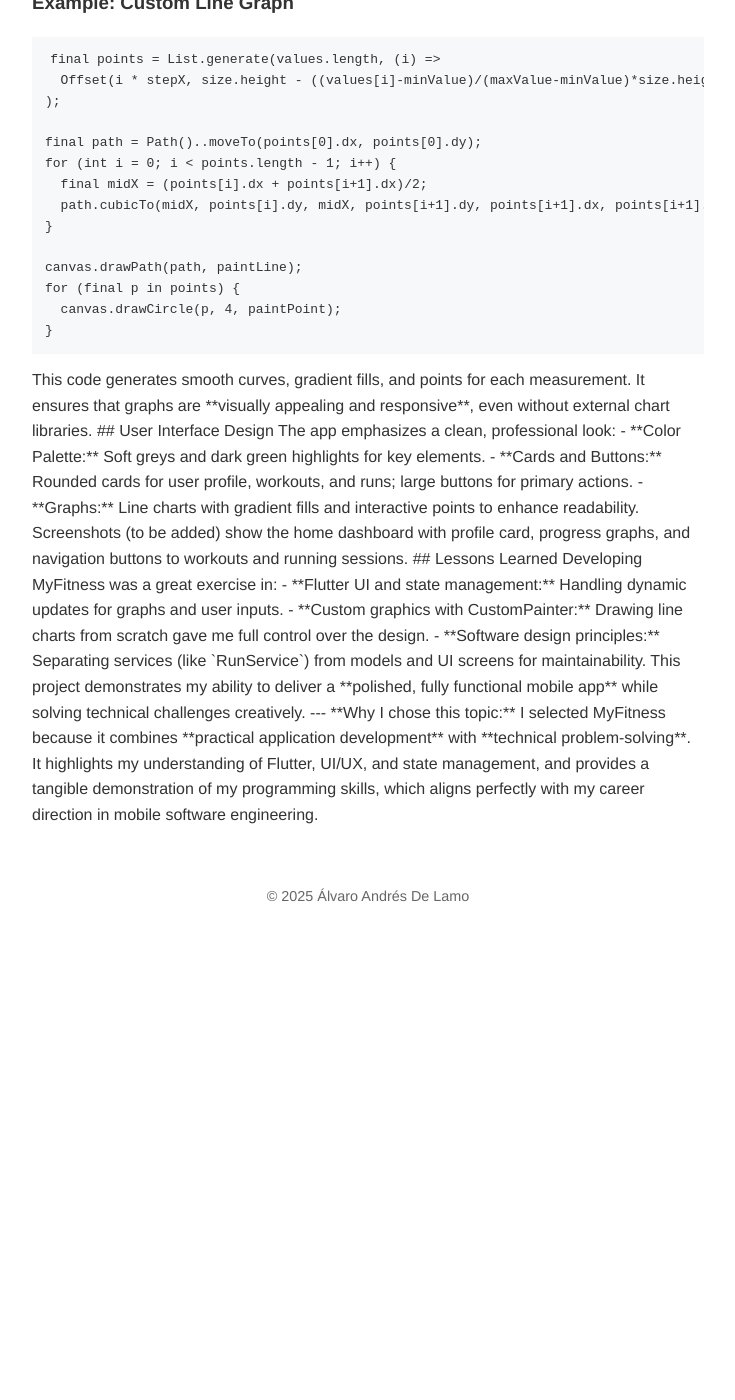
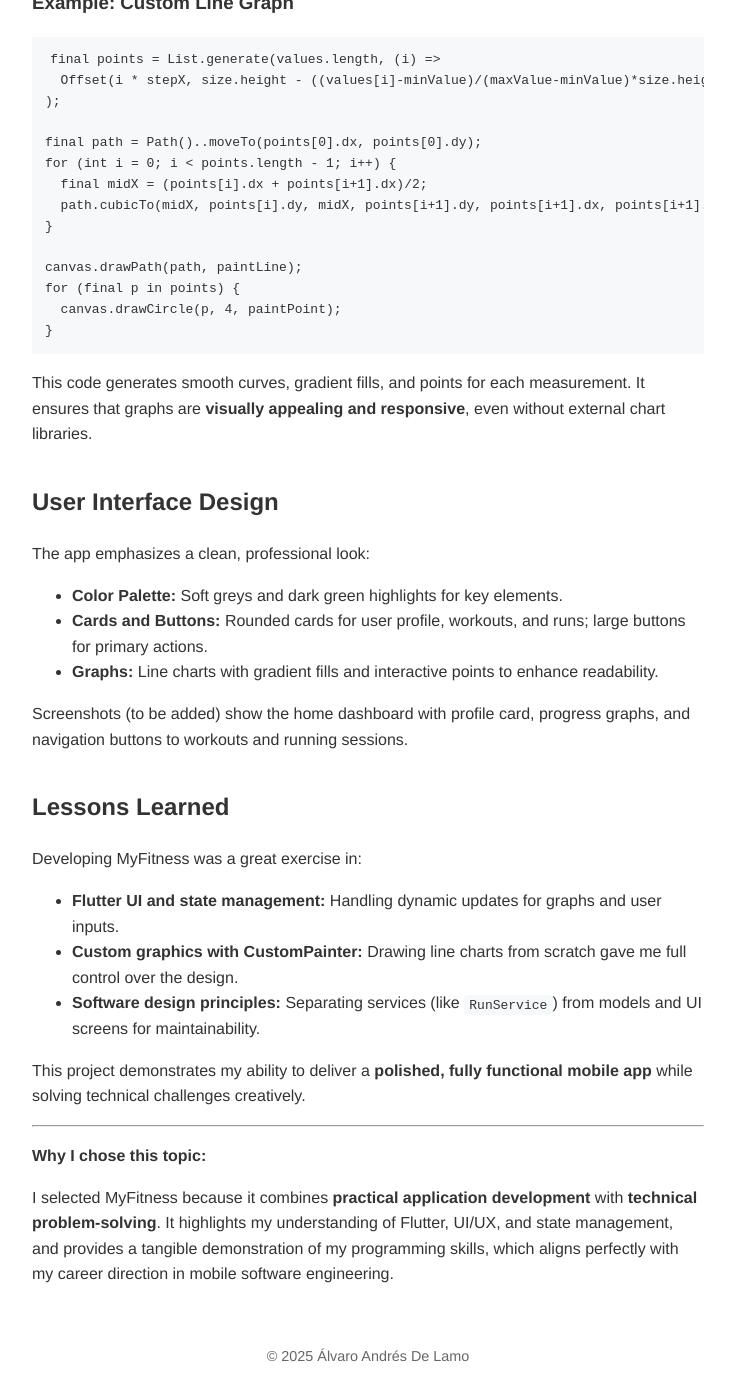
Before and after one commit to aadl6-ua/aadl6-ua.github.io, a Jekyll site: the page built from _posts/2025-11-19-my-first-flutter-project.md, in a window 1280 px wide and 1400 px high, scrolled down 1074 px. Shown: the whole window, without its empty margins (272-1007 px from the left). Built offline with Jekyll 4.4.1, drawn with Linux system fonts in a browser that asks for light colours; before the commit the page ends 2014 px from its top, so only the background shows below that.

Commit message:
Fix code block formatting in Flutter project post
Removed unnecessary closing tag from code block.

````diff
--- a/_posts/2025-11-19-my-first-flutter-project.md
+++ b/_posts/2025-11-19-my-first-flutter-project.md
@@ -43,8 +43,6 @@
   canvas.drawCircle(p, 4, paintPoint);
 }
 ```
-<cierra aquí tu bloque de código>
-
 This code generates smooth curves, gradient fills, and points for each measurement. It ensures that graphs are **visually appealing and responsive**, even without external chart libraries.
 
 ## User Interface Design
````
